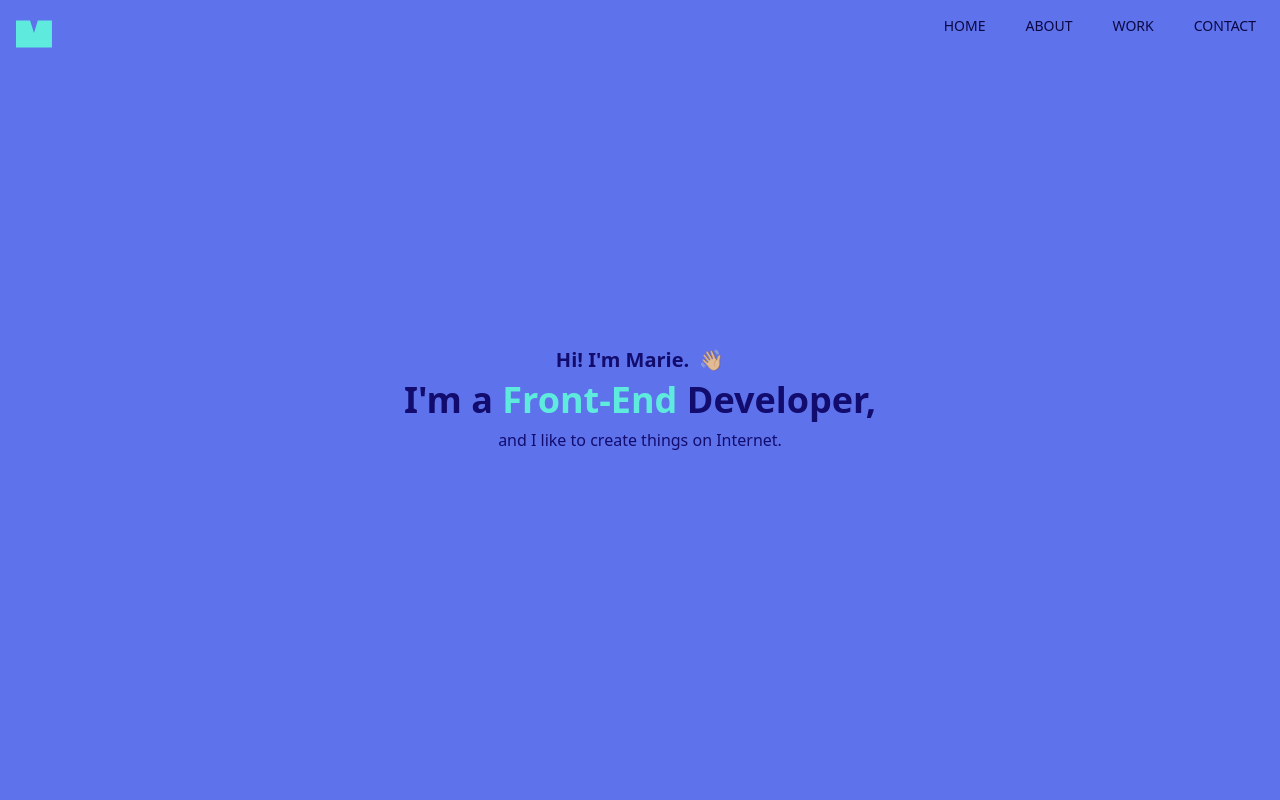
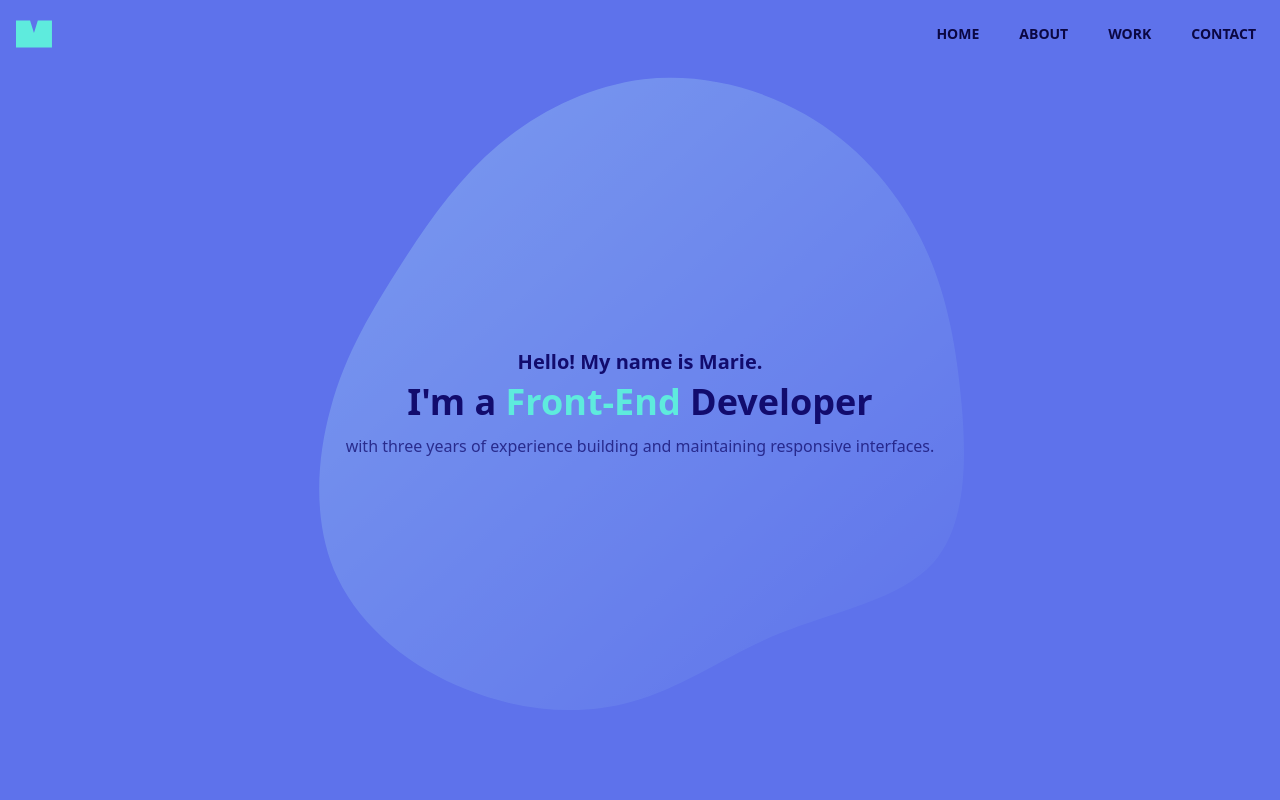
Before and after one commit to mariecharpentier/portfolio_nextjs_v1, a Next.js app: page / in a window 1280 px wide. Shown: the top 800 px of the page. Built offline with nearby package versions, Linux system fonts and the light colour scheme.

Commit message:
Redesign Main Section

```diff
--- /dev/null
+++ b/components/Blob.jsx
@@ -0,0 +1,52 @@
+import React from 'react'
+import { motion } from "framer-motion"
+
+
+const Blob = () => {
+
+    const blobs = {
+        one: {
+            d:
+            "M18.4,-32.8C24.4,-28.5,30,-24.5,34,-19.1C38,-13.7,40.4,-6.9,40.9,0.3C41.3,7.4,40,14.9,36.7,21.6C33.5,28.3,28.4,34.3,22,38.2C15.5,42.1,7.8,43.9,0.7,42.8C-6.4,41.6,-12.8,37.5,-18.9,33.4C-25,29.2,-30.7,25.1,-34.5,19.6C-38.3,14,-40.2,7,-40.9,-0.4C-41.5,-7.8,-41,-15.6,-36.8,-20.4C-32.6,-25.3,-24.8,-27.4,-18,-31.2C-11.3,-35,-5.7,-40.7,0.3,-41.2C6.2,-41.7,12.5,-37.1,18.4,-32.8Z"
+
+        },
+        two: {
+            d:
+            "M21.7,-37.6C28.2,-33.9,33.5,-28.1,36.8,-21.5C40.2,-14.9,41.6,-7.5,42.3,0.4C43,8.2,42.9,16.5,38.6,21.4C34.2,26.3,25.5,27.8,18.4,30.7C11.3,33.6,5.6,37.9,-1.1,39.7C-7.8,41.6,-15.6,41,-22.8,38.1C-30,35.3,-36.6,30.1,-39.8,23.4C-43,16.7,-42.7,8.3,-40.7,1.1C-38.8,-6.1,-35.1,-12.1,-31.4,-17.9C-27.7,-23.7,-23.8,-29.2,-18.6,-33.6C-13.3,-38,-6.7,-41.3,0.5,-42.2C7.6,-43,15.2,-41.3,21.7,-37.6Z"
+        }
+    };
+
+    return (
+        <div className="absolute top-0 left-0 w-full h-full z-0 flex justify-center items-center opacity-40">
+                <svg
+                    width="95vw"
+                    height="95vh"
+                    viewBox="0 0 100 100"
+                    fill="none"
+                    xmlns="http://www.w3.org/2000/svg"
+                >
+                <motion.path
+                    initial={blobs.one}
+                    animate={blobs.two}
+                    transition={{ yoyo: Infinity, duration: 4, ease: "easeInOut" }}
+                    fillRule="evenodd"
+                    clipRule="evenodd"
+                    fill="url(#blob-gradient)"
+                    transform="translate(50 50)"
+                />
+                <defs>
+
+                    <linearGradient id="blob-gradient" x1="100%" y1="100%" x2="10%" y2="0%">
+                        <stop id="stop1" stopColor="#6075eb" offset="0%"></stop>
+                        <stop id="stop2" stopColor="#a4d4f5" offset="100%"></stop>
+                    </linearGradient>
+                </defs>
+            </svg>
+
+    </div>
+
+    )
+}
+
+
+export default Blob
--- a/components/Main.jsx
+++ b/components/Main.jsx
@@ -1,13 +1,15 @@
 import React from 'react'
-import { motion } from "framer-motion"
+// import { motion } from "framer-motion"
+import Blob from './Blob';
 
 const Main = () => {
     return (
         <section id="home" className='bg-primary-light w-full h-screen text-center'>
-            <div className="max-w-[1120px] w-full h-full mx-auto flex justify-center items-center">
-                <div>
-                    <h1 className='leading-10 text-xl'>Hi! I&apos;m <span className='title'>Marie.</span>
-                        <motion.div
+          <Blob />
+            <div className="max-w-[1120px] w-11/12 md:w-full h-full mx-auto flex justify-center items-center">
+                <div className='z-50'>
+                    <h1 className='leading-10 text-xl text-primary'>Hello! My name is <span className='title'>Marie.</span>
+                        {/* <motion.div
                             style={{ display: 'inline-block', paddingLeft: '10px',  originX: '70%', originY: '70%'}}
                             animate={{ rotate: [0, 18, -8, 16, -8, 18, 0, 0], originX: '100%', originY: '80%', originZ: '0' }}
                             transition={{
@@ -18,16 +20,17 @@ const Main = () => {
                                 ease: 'easeOut',
                             }}
                         >👋🏼
-                        </motion.div>
+                        </motion.div> */}
                     </h1>
-                    <h1 className='text-4xl font-extrabold'>
-                        I&apos;m a <span className='text-secondary'>Front-End</span> Developer,
+                    <h1 className='text-4xl text-primary font-extrabold'>
+                       I'm a  <span className='text-secondary'>Front-End</span> Developer
                     </h1>
-                    <p className='leading-10 m-auto'>
-                        and I like to create things on Internet.
+                    <p className='text-primary/75 pt-3 m-auto'>
+                        with three years of experience building and maintaining responsive interfaces.
                     </p>
                 </div>
             </div>
+
         </section>
     )
 }
--- a/components/Navbar.jsx
+++ b/components/Navbar.jsx
@@ -30,16 +30,16 @@ const Navbar = () => {
                 <div>
                     <ul className='hidden md:flex mr-2'>
                         <Link href="/#home">
-                            <li onClick={()=> setNav(false)} className='text-primary-dark ml-10 uppercase hover:font-bold focus:text-red'>Home</li>
+                            <li onClick={()=> setNav(false)} className='text-primary-dark ml-10 uppercase font-semibold py-2'>Home</li>
                         </Link>
-                        <Link href="/#about">
-                            <li onClick={()=> setNav(false)} className='text-primary-dark ml-10 uppercase hover:font-bold transition-200'>About</li>
+                        <Link href="/#about" activeStyle={{textDecoration: "underline"}}>
+                            <li onClick={()=> setNav(false)} className='text-primary-dark ml-10 uppercase font-semibold py-2'>About</li>
                         </Link>
                         <Link href="/#work">
-                            <li onClick={()=> setNav(false)} className='text-primary-dark ml-10 uppercase hover:font-bold transition-200'>Work</li>
+                            <li onClick={()=> setNav(false)} className='text-primary-dark ml-10 uppercase font-semibold py-2'>Work</li>
                         </Link>
                         <Link href="/#contact">
-                            <li onClick={()=> setNav(false)} className='text-primary-dark ml-10 uppercase hover:font-bold transition-200'>Contact</li>
+                            <li onClick={()=> setNav(false)} className='text-primary-dark ml-10 uppercase font-semibold py-2'>Contact</li>
                         </Link>
                     </ul>
                     <div onClick={handleNav} className='md:hidden'>
```
